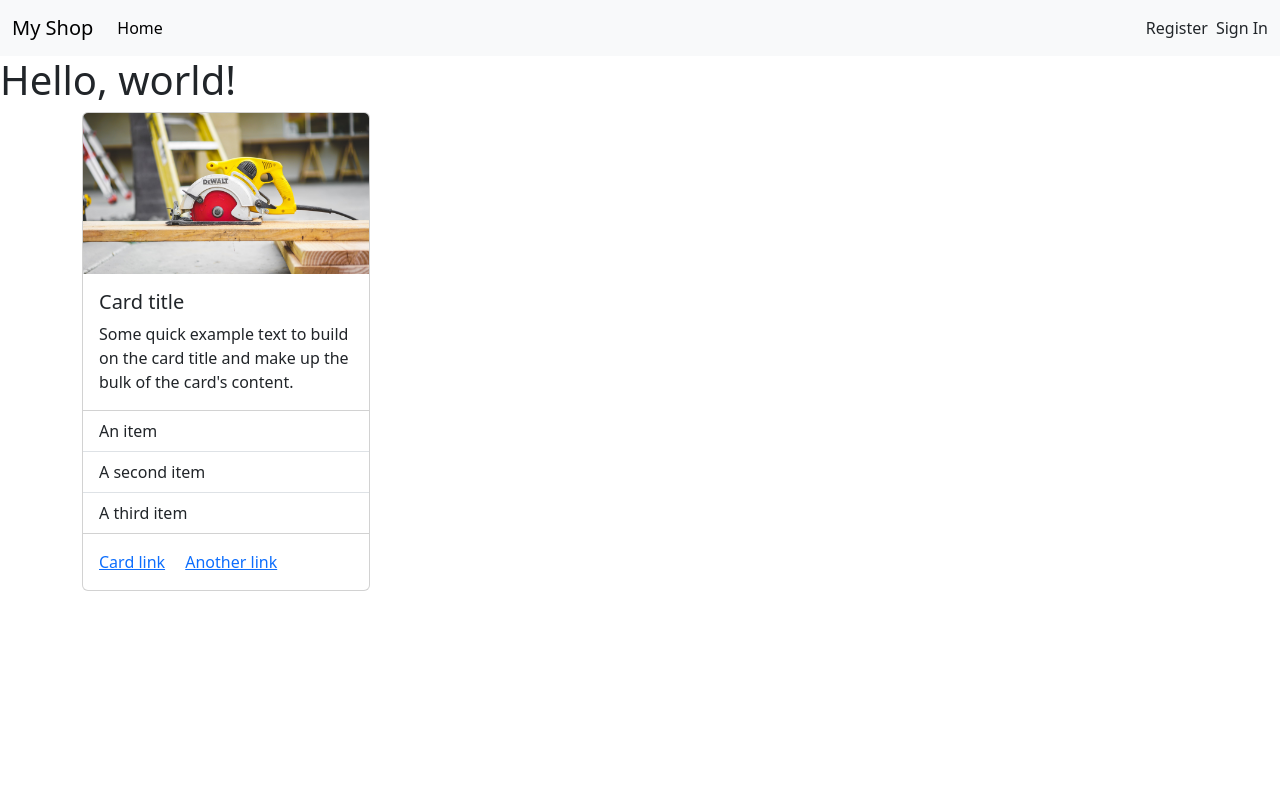
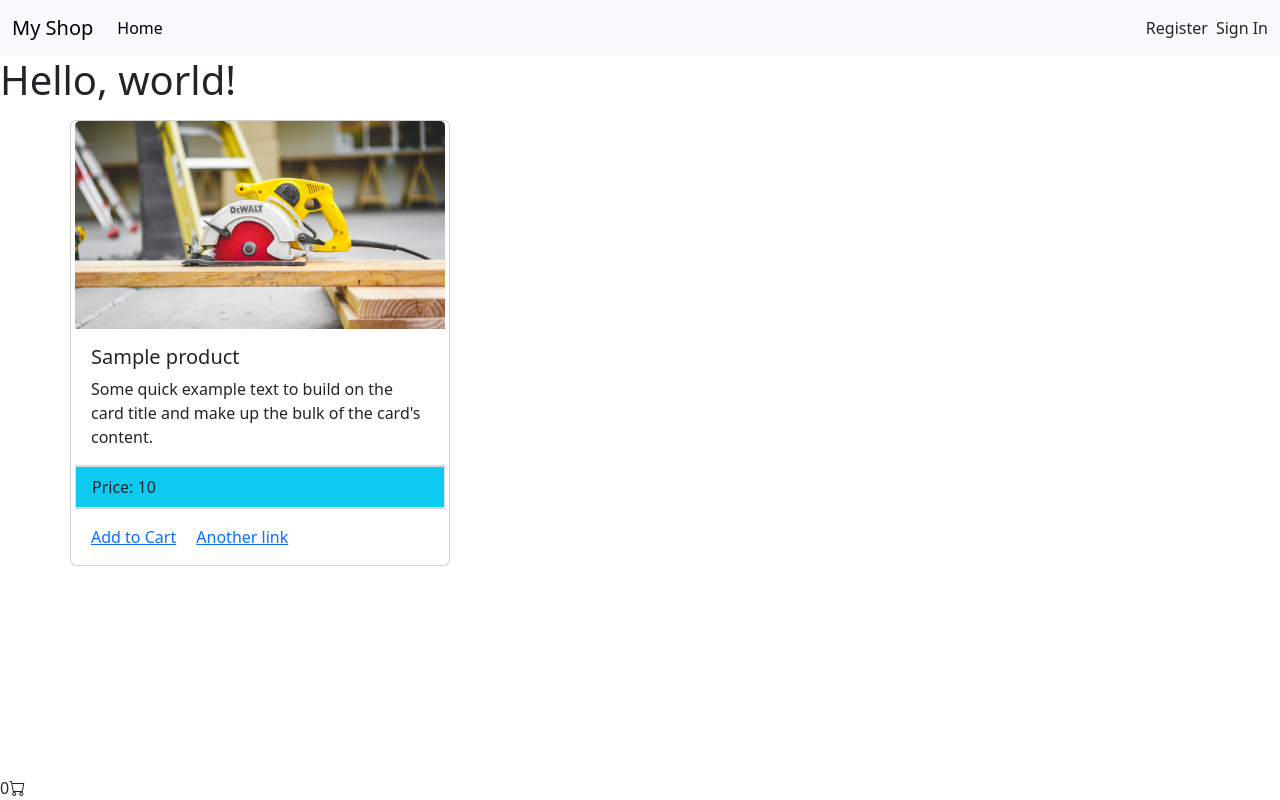
Before and after one commit to dusanivkovic/Shopping-Cart, a PHP site: page / in a window 1280 px wide. Run offline with PHP 8.4, Linux system fonts and the light colour scheme; tables that the repository leaves empty or names only in its code hold one stand-in row (values such as "Sample post").

Commit message:
Add Cart in  footer

```diff
--- a/app/models/Model.php
+++ b/app/models/Model.php
@@ -7,6 +7,7 @@ class Model
     public array $errors = [];
     public $data;
     public array $attributes = [];
+    public  Db $db;
     const FIRST_NAME = 'First name is required';
     const LAST_NAME = 'Last name is required';
     const PASSWORD_REQUIRED = 'Password is required';
@@ -102,4 +103,9 @@ class Model
         }
     }
 
+    public function setDataBase (Db $db): Db
+    {
+        return $this->db = $db;
+    }
+
 }
--- a/public/index.php
+++ b/public/index.php
@@ -7,7 +7,10 @@ include __DIR__ .'/../view/header.php' ;
 ?>
     <h1>Hello, world!</h1>
     <div class="container">
-    <?php include __DIR__ .'/../view/product.php' ?>
+        <div class="row justify-content-between">
+            <?php include __DIR__ .'/../view/product.php' ?>
+        </div>
     </div>
 
+
 <?php include __DIR__ .'/../view/footer.php' ?>
--- a/view/footer.php
+++ b/view/footer.php
@@ -1,3 +1,16 @@
+<?php
+    use app\lib\{Db, Session};
+    use app\models\Model;
+    $currentUser = unserialize(Session::get('user'));
+    $currentUserMail = $currentUser->fm->data['email'] ?? '';
+    $model = new Model();
+    $db = $model->setDataBase(new Db);
+    $query = "SELECT * FROM cart WHERE mail = '{$currentUserMail}'";
+    $result = $db->selectRecords($query);
+    // echo '<pre>' . print_r($currentUser->getMail()) . '<br>' .'</pre>';
+
+?>
+    <div class="fixed-bottom"><?php echo $result->num_rows?? '0' ?><i class="bi bi-cart"></i></div>
     <script src="https://cdn.jsdelivr.net/npm/bootstrap@5.3.3/dist/js/bootstrap.bundle.min.js" integrity="sha384-YvpcrYf0tY3lHB60NNkmXc5s9fDVZLESaAA55NDzOxhy9GkcIdslK1eN7N6jIeHz" crossorigin="anonymous"></script>
     </body>
 </html>
--- a/view/header.php
+++ b/view/header.php
@@ -19,6 +19,8 @@ if (isset($_GET['action']) && $_GET['action'] == 'logout')
     <meta name="viewport" content="width=device-width, initial-scale=1">
     <title>My Shop</title>
     <link href="https://cdn.jsdelivr.net/npm/bootstrap@5.3.3/dist/css/bootstrap.min.css" rel="stylesheet" integrity="sha384-QWTKZyjpPEjISv5WaRU9OFeRpok6YctnYmDr5pNlyT2bRjXh0JMhjY6hW+ALEwIH" crossorigin="anonymous">
+    <!-- Bootstrap Font Icon CSS -->
+    <link rel="stylesheet" href="https://cdn.jsdelivr.net/npm/bootstrap-icons@1.5.0/font/bootstrap-icons.css">
   </head>
   <body>
     <nav class="navbar navbar-expand-lg bg-body-tertiary">
--- a/view/product.php
+++ b/view/product.php
@@ -1,18 +1,34 @@
 <?php
+// require_once __DIR__ . '/../../vendor/autoload.php';
+use app\lib\{Db};
+use app\models\{Model, Product};
+$query = 'SELECT * FROM product';
+$model = new Model ();
+
+$db = $model->setDataBase(new Db);
+$result = ($db->selectRecords($query))->fetch_all(MYSQLI_ASSOC);
+
+// foreach ($result as $row)
+// {
+//   echo '<pre>' . print_r($row['title']) . '<br>' .'</pre>';
+// }
+
 ?>
-<div class="card" style="width: 18rem;">
+<?php foreach ($result as $product): ?>
+
+<div class="card col-md-4 g-2 " >
   <img src="./../public/img/bg2.jpg" class="card-img-top" alt="...">
   <div class="card-body">
-    <h5 class="card-title">Card title</h5>
+    <h5 class="card-title"><?php echo $product['title']; ?></h5>
     <p class="card-text">Some quick example text to build on the card title and make up the bulk of the card's content.</p>
   </div>
   <ul class="list-group list-group-flush">
-    <li class="list-group-item">An item</li>
-    <li class="list-group-item">A second item</li>
-    <li class="list-group-item">A third item</li>
+    <li class="list-group-item bg-info border-1">Price: <?php echo $product['price'] ?></li>
+    <input type="hidden" name="" value="<?php echo $product['product_id'] ?>">
   </ul>
   <div class="card-body">
-    <a href="#" class="card-link">Card link</a>
+    <a href="#" class="card-link">Add to Cart</a>
     <a href="#" class="card-link">Another link</a>
   </div>
 </div>
+<?php endforeach ?>
```
Also changed, not shown: app/models/User.php (+5 -5 lines), dataBase/dataBase.sql (+7 -0 lines).
